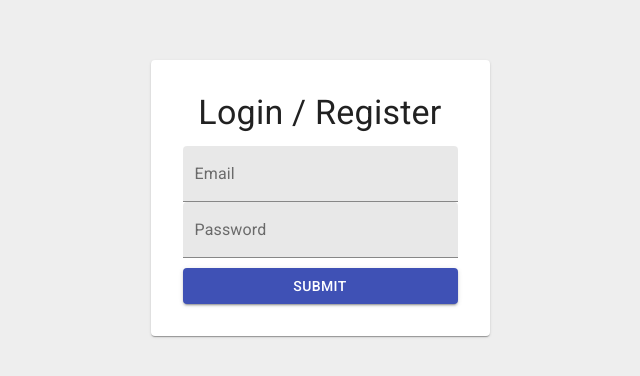
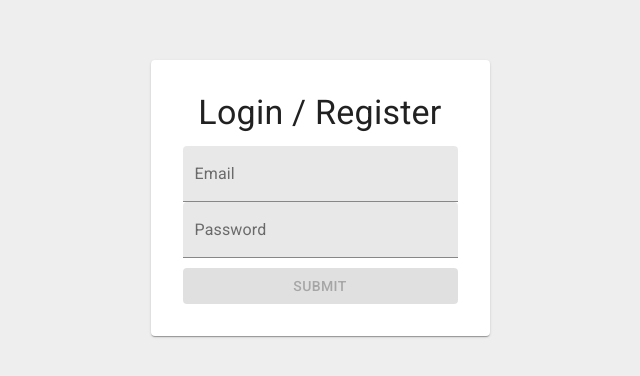
Before and after one commit to ChristopherGustafson/id1212-project, a React (Create React App) app in the folder frontend/: page /login in a window 1280 px wide. Shown: the part 202-578 px from the top of the page, without its empty margins (320-960 px from the left). Built offline with nearby package versions, Linux system fonts and the light colour scheme.

Commit message:
Add authentcation and fake API

```diff
--- a/frontend/src/App.tsx
+++ b/frontend/src/App.tsx
@@ -1,17 +1,10 @@
-import { BrowserRouter as Router, Route, Switch } from 'react-router-dom';
+import { AuthContextProvider } from './context/AuthContext';
+import Router from './Router';
 
-import * as ROUTES from './lib/routes';
-
-import Login from './views/Login';
-
-const App: React.FC = () => {
-  return (
-    <Router>
-      <Switch>
-        <Route path={ROUTES.LOGIN} component={Login} />
-      </Switch>
-    </Router>
-  );
-};
+const App: React.FC = () => (
+  <AuthContextProvider>
+    <Router />
+  </AuthContextProvider>
+);
 
 export default App;
--- /dev/null
+++ b/frontend/src/Router.tsx
@@ -0,0 +1,32 @@
+import { useContext } from 'react';
+import { BrowserRouter, Route, Switch } from 'react-router-dom';
+import AuthContext from './context/AuthContext';
+
+import * as ROUTES from './lib/routes';
+import Dashboard from './views/Dashboard';
+
+import Login from './views/Login';
+
+const AuthRoutes = () => (
+  <>
+    <Dashboard />
+  </>
+);
+
+const NoAuthRoutes = () => (
+  <>
+    <Route path={ROUTES.LOGIN} component={Login} />
+  </>
+);
+
+const Router: React.FC = () => {
+  const { authenticated } = useContext(AuthContext);
+
+  return (
+    <BrowserRouter>
+      <Switch>{authenticated ? <AuthRoutes /> : <NoAuthRoutes />}</Switch>
+    </BrowserRouter>
+  );
+};
+
+export default Router;
--- /dev/null
+++ b/frontend/src/context/AuthContext.tsx
@@ -0,0 +1,33 @@
+import { createContext, useState } from 'react';
+import { User } from '../types/user';
+
+const initialUser = {
+  email: '',
+  password: '',
+  games: {},
+  authenticated: false,
+};
+
+const initialValue = {
+  ...initialUser,
+  login: (_user: User) => {},
+  logout: () => {},
+};
+
+const AuthContext = createContext(initialValue);
+
+export const AuthContextProvider: React.FC = ({ children }) => {
+  const [user, setUser] = useState(initialUser);
+
+  const login = (newUser: User) => {
+    setUser({ ...newUser, authenticated: true });
+  };
+
+  const logout = () => {
+    setUser(initialUser);
+  };
+
+  return <AuthContext.Provider value={{ ...user, login, logout }}>{children}</AuthContext.Provider>;
+};
+
+export default AuthContext;
--- /dev/null
+++ b/frontend/src/lib/fakeApi.ts
@@ -0,0 +1,22 @@
+import { loginParams } from '../types/api';
+import { User } from '../types/user';
+
+const fakeUser = {
+  email: 'faker@fakesson.se',
+  password: 'asd',
+  games: {},
+};
+
+type fakeApiResponse<T> = Promise<{ json: () => Promise<T> }>;
+
+function createFakeResponse<T>(obj: T): fakeApiResponse<T> {
+  return Promise.resolve({
+    json: () => Promise.resolve(obj),
+  });
+}
+
+const api = {
+  login: (_values: loginParams): fakeApiResponse<User> => createFakeResponse(fakeUser),
+};
+
+export default api;
--- /dev/null
+++ b/frontend/src/types/api.ts
@@ -0,0 +1,4 @@
+export type loginParams = Required<{
+  email: string;
+  password: string;
+}>;
--- /dev/null
+++ b/frontend/src/types/user.ts
@@ -0,0 +1,5 @@
+export interface User {
+  email: string;
+  password: string;
+  games: Record<string, unknown>;
+}
--- /dev/null
+++ b/frontend/src/views/Dashboard.tsx
@@ -0,0 +1,5 @@
+const Dashboard: React.FC = () => {
+  return <div>Dashboard</div>;
+};
+
+export default Dashboard;
--- a/frontend/src/views/Login.tsx
+++ b/frontend/src/views/Login.tsx
@@ -1,6 +1,9 @@
 import { Button, Paper, styled, TextField, Typography } from '@material-ui/core';
 import { useFormik } from 'formik';
+import { useContext } from 'react';
 import * as yup from 'yup';
+import AuthContext from '../context/AuthContext';
+import api from '../lib/fakeApi';
 
 const initialValues = {
   email: '',
@@ -8,14 +11,22 @@ const initialValues = {
 };
 
 const Login: React.FC = () => {
+  const { login } = useContext(AuthContext);
+
   const loginForm = useFormik({
+    validateOnMount: true,
     initialValues: initialValues,
     validationSchema: yup.object({
       email: yup.string().email('Invalid email').required('Required'),
       password: yup.string().required('Required'),
     }),
     onSubmit: (values) => {
-      console.log(values);
+      return api
+        .login(values)
+        .then((res) => res.json())
+        .then((user) => {
+          login(user);
+        });
     },
   });
 
@@ -49,7 +60,12 @@ const Login: React.FC = () => {
           onBlur={loginForm.handleBlur}
           onChange={loginForm.handleChange}
         />
-        <SubmitButton variant="contained" color="primary" onClick={loginForm.submitForm}>
+        <SubmitButton
+          disabled={loginForm.isValidating || !loginForm.isValid}
+          variant="contained"
+          color="primary"
+          onClick={loginForm.submitForm}
+        >
           Submit
         </SubmitButton>
       </Card>
```
Also changed, not shown: frontend/.eslintrc.json.
